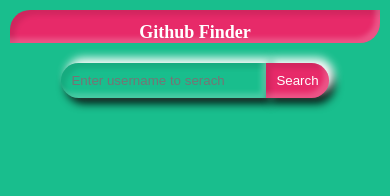
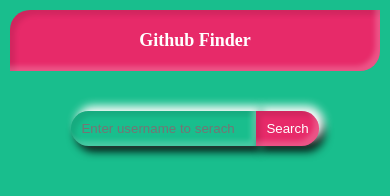
Before and after one commit to iamaftab/find-githubuser, a plain HTML site: page index.html in a window 390 px wide. Drawn offline with nearby package versions, Linux system fonts and the light colour scheme.

Commit message:
Fixed mobile display issue: 640px

```diff
--- a/style.css
+++ b/style.css
@@ -95,7 +95,7 @@ a{
 .repo_item:hover{
     background: #c1ab2e;
 }
-@media screen and (max-width: 460px){
+@media screen and (max-width: 640px){
     .repo_item{
         flex-direction: column !important;
     }
@@ -105,6 +105,7 @@ a{
     .search, .appName{
         flex: 1 !important;
         margin: 10px !important;
+        padding: 20px !important;
         text-align: center;
     }
     .searchBar  input{
```
